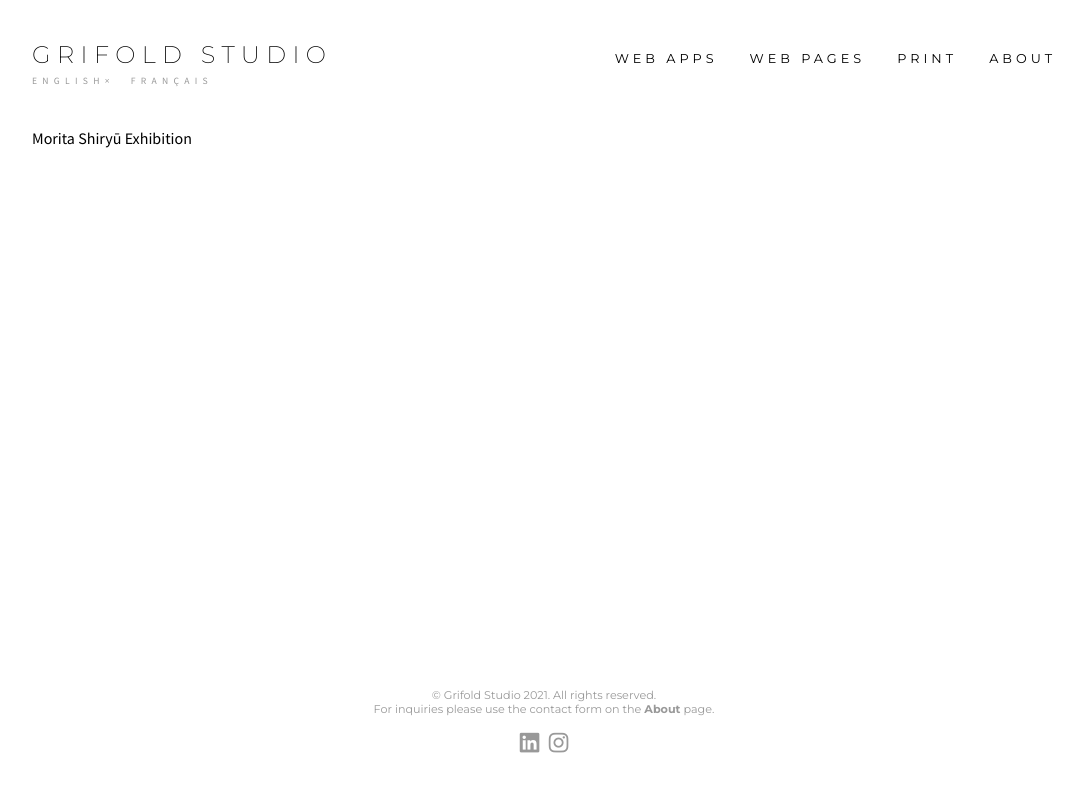
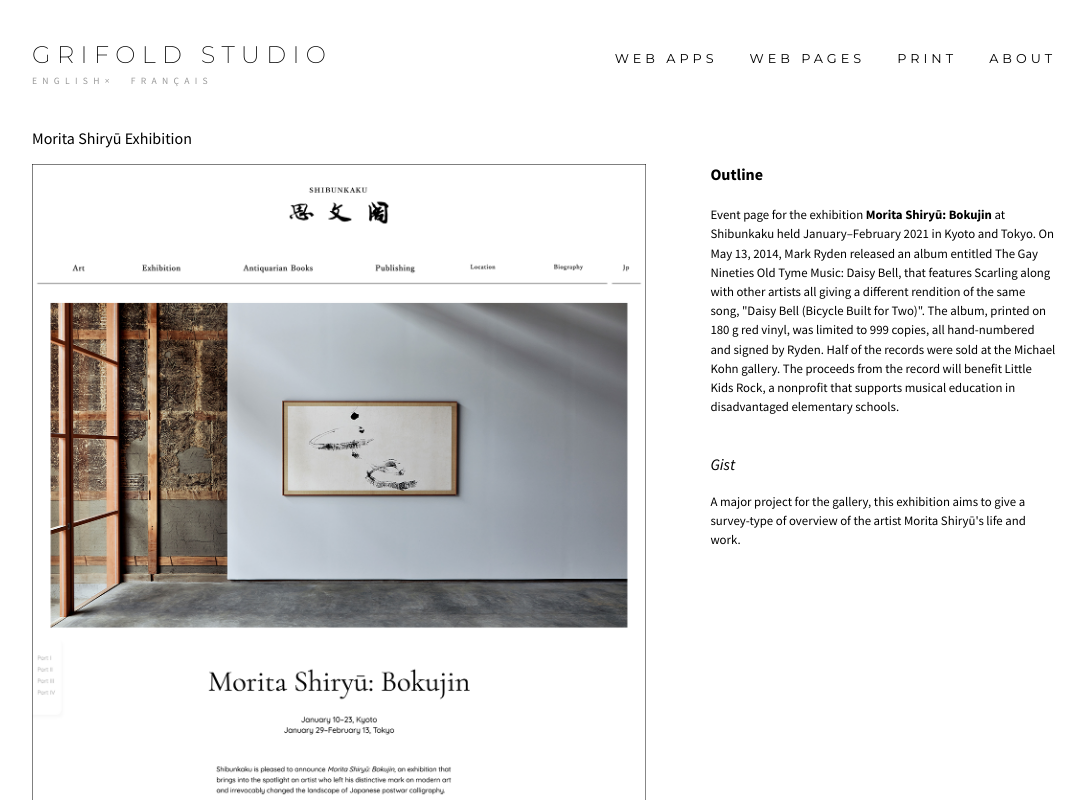
Before and after one commit to jensbartel/graphic-machine, a React (Create React App) app: page /webpages/morita in a window 1280 px wide. Shown: the top 800 px of the page, without its empty margins (96-1182 px from the left). Built offline with nearby package versions, Linux system fonts and the light colour scheme.

Commit message:
project pages updates

```diff
--- a/src/App.css
+++ b/src/App.css
@@ -30,13 +30,12 @@ p {
   margin: 0 8rem;
   padding-bottom: 5rem;
 }
-.project h3 {
+.project h3, .project h4 {
   margin-top: 0;
 }
 .project p {
   margin-bottom: 1rem;
 }
-
 .content-container {
   display: block;
   margin: auto;
@@ -189,7 +188,8 @@ p {
   column-gap: 4rem;
 }
 .project-grid p {
-  font-size: 0.9rem;
+  font-size: 0.8rem;
+  line-height: 1.5;
 }
 .project-grid img {
   width: 100%;
--- a/src/components/projects/Morita.js
+++ b/src/components/projects/Morita.js
@@ -1,7 +1,28 @@
+import MMAS_banner from '../../img/banner/morita_banner.png';
+
 const MMAS = () => {
     return (
         <div className='project'>
             <p>Morita Shiryū Exhibition</p>
+            <div className='project-grid'>
+                <img src={MMAS_banner} alt='' />
+                <div className='text-column'>
+                    <h4>Outline</h4>
+                    <p>
+                        Event page for the exhibition <strong>Morita Shiryū: Bokujin</strong> at Shibunkaku held January–February 2021 in Kyoto and Tokyo. On
+                        May 13, 2014, Mark Ryden released an album entitled The Gay Nineties Old Tyme Music: Daisy Bell, that features Scarling along with other
+                        artists all giving a different rendition of the same song, "Daisy Bell (Bicycle Built for Two)". The album, printed on 180 g red vinyl,
+                        was limited to 999 copies, all hand-numbered and signed by Ryden. Half of the records were sold at the Michael Kohn gallery. The
+                        proceeds from the record will benefit Little Kids Rock, a nonprofit that supports musical education in disadvantaged elementary schools.
+                        <br />
+                        <br />
+                    </p>
+                    <p style={{ fontSize: '1rem' }}>
+                        <i>Gist</i>
+                    </p>
+                    <p>A major project for the gallery, this exhibition aims to give a survey-type of overview of the artist Morita Shiryū's life and work.</p>
+                </div>
+            </div>
         </div>
     );
 };
--- a/src/styles/styles.sass
+++ b/src/styles/styles.sass
@@ -27,10 +27,12 @@ p
     font-family: 'Source Sans Pro', sans-serif
     margin: 0 8rem
     padding-bottom: 5rem
-    h3
+    h3, h4
         margin-top: 0
     p
         margin-bottom: 1rem
+        &:first-child
+            // font-size: 1.4rem
 
 .content-container
     display: block
@@ -162,7 +164,10 @@ p
     column-gap: 4rem
     p
         // background-color: red
-        font-size: 0.9rem
+        font-size: 0.8rem
+        line-height: 1.5
+        // text-align: justify
+        // letter-spacing: 0.05rem
     img
         width: 100%
 
```
Also changed, not shown: 1 other file (tests, documents, lock files or other folders).
